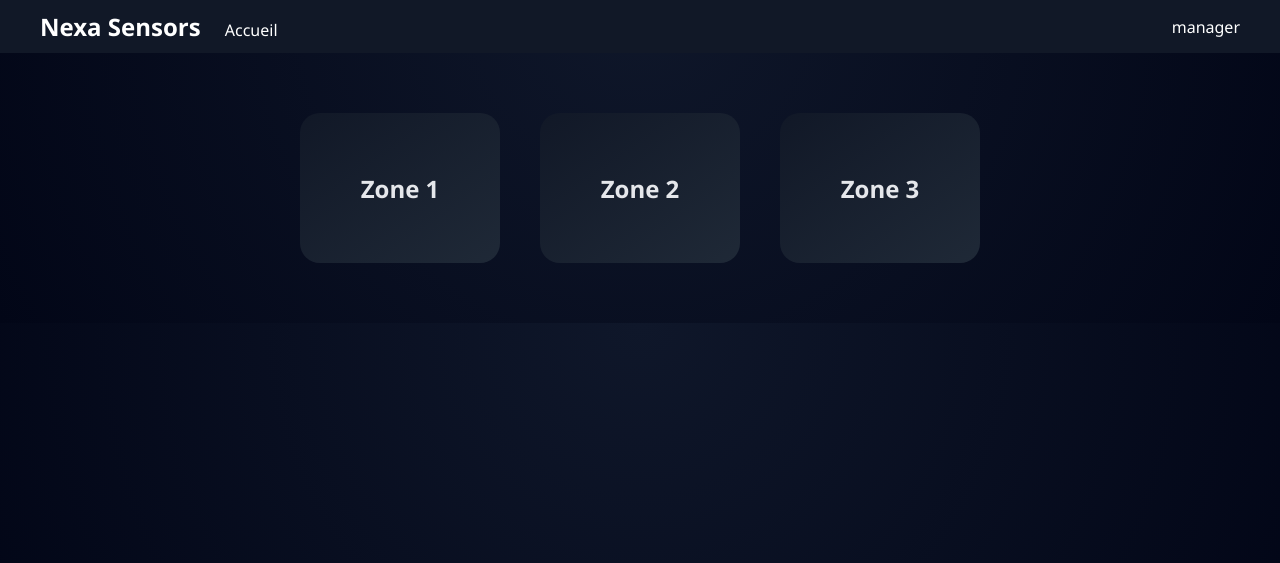
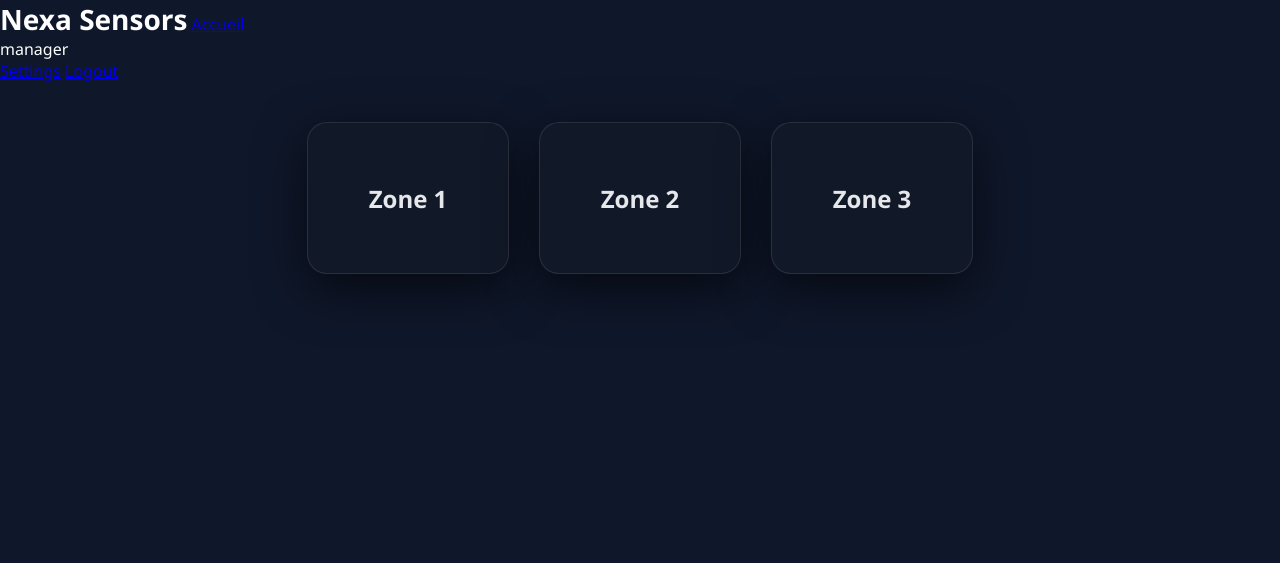
Before and after one commit to INAL3100/cloud-iot-server, a Flask app: page / in a window 1280 px wide. Shown: the top 563 px of the page. Run offline with Flask 3, Linux system fonts and the light colour scheme; a user stored in the database is signed in.

Commit message:
update server

```diff
--- a/static/PRO.css
+++ b/static/PRO.css
@@ -1,98 +1,80 @@
-* {
-    box-sizing: border-box;
-}
-
 body {
     margin: 0;
     font-family: "Segoe UI", Tahoma, sans-serif;
-    background: radial-gradient(circle at top, #0f172a, #020617);
+    background: #0f172a;
     color: white;
 }
 
-/* ---------- TOPBAR ---------- */
-.topbar {
+header {
     display: flex;
     justify-content: space-between;
     align-items: center;
-    padding: 10px 40px;
+    padding: 15px 30px;
     background: #111827;
 }
 
-.topbar .logo {
-    font-size: 24px;
-    font-weight: bold;
-}
-
-.topbar .btn {
+.logo { font-size: 28px; font-weight: 700; }
+.acceuil-btn {
     color: white;
     text-decoration: none;
-    margin-left: 20px;
+    background: #2563eb;
+    padding: 8px 16px;
+    border-radius: 8px;
 }
+.acceuil-btn:hover { background: #1d4ed8; }
 
-.user-dropdown {
-    position: relative;
-    display: inline-block;
-}
-
-.user-dropdown span {
-    cursor: pointer;
-}
-
-.user-dropdown .dropdown-content {
+.user-menu { position: relative; cursor: pointer; }
+.user-menu span { font-weight: bold; }
+.user-menu .dropdown {
     display: none;
     position: absolute;
+    top: 30px;
     right: 0;
-    background-color: #1f2937;
-    min-width: 120px;
-    box-shadow: 0px 8px 16px 0px rgba(0,0,0,0.2);
-    z-index: 1;
+    background: #111827;
+    border: 1px solid #2563eb;
+    border-radius: 8px;
 }
-
-.user-dropdown:hover .dropdown-content {
+.user-menu:hover .dropdown { display: block; }
+.user-menu .dropdown a {
     display: block;
-}
-
-.user-dropdown .dropdown-content a {
-    color: white;
     padding: 8px 12px;
     text-decoration: none;
-    display: block;
+    color: white;
 }
+.user-menu .dropdown a:hover { background: #2563eb; }
 
-.user-dropdown .dropdown-content a:hover {
-    background-color: #2563eb;
-}
+.title { text-align: center; font-size: 36px; margin: 20px 0; }
 
-/* ---------- ZONES ---------- */
+/* Zones layout */
 .zones {
     display: flex;
     justify-content: center;
     flex-wrap: wrap;
-    gap: 40px;
-    margin: 60px auto;
+    gap: 30px;
+    margin-top: 40px;
 }
-
 .zone-box {
     width: 200px;
     height: 150px;
-    background: linear-gradient(145deg, #111827, #1f2937);
-    border-radius: 20px;
     display: flex;
+    justify-content: center;
     align-items: center;
-    justify-content: center;
+    text-decoration: none;
+    color: #e5e7eb;
     font-size: 24px;
     font-weight: 600;
-    color: #e5e7eb;
-    text-decoration: none;
-    transition: all 0.3s ease;
+    background: #111827;
+    border-radius: 20px;
+    box-shadow: 0 15px 50px rgba(0,0,0,0.6);
+    transition: 0.3s;
+    border: 1px solid rgba(255,255,255,0.1);
+}
+.zone-box:hover {
+    transform: scale(1.05);
+    background: #1d4ed8;
 }
 
-.zone-box:hover {
-    transform: scale(1.05);
-    background: linear-gradient(145deg, #2563eb, #1d4ed8);
-}
-
-/* ---------- TABLE ---------- */
+/* Table */
 table {
     width: 95%;
     margin: auto;
```
Also changed, not shown: other parts of static/PRO.css (+40 -43 lines), templates/login.html (+15 -11 lines), sensors.db (added).
